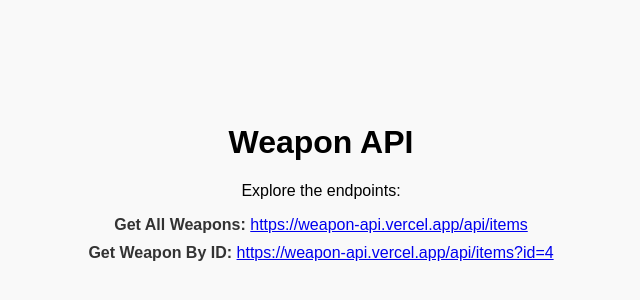
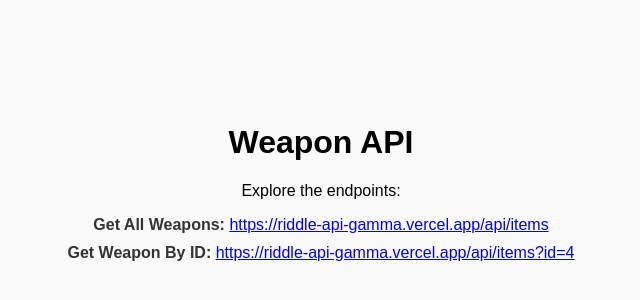
Before and after one commit to muhammadbalawal/riddle-api, a website: page index.html in a window 1280 px wide. Shown: the part 210-510 px from the top of the page, without its empty margins (319-959 px from the left). Drawn offline with Linux system fonts and the light colour scheme.

Commit message:
added html

```diff
--- a/index.html
+++ b/index.html
@@ -36,8 +36,8 @@
         <h1>Weapon API</h1>
         <p>Explore the endpoints:</p>
         <ul>
-            <li><span>Get All Weapons:</span> <a href="https://weapon-api.vercel.app/api/items" target="_blank">https://weapon-api.vercel.app/api/items</a></li>
-            <li><span>Get Weapon By ID:</span> <a href="https://weapon-api.vercel.app/api/items?id=4" target="_blank">https://weapon-api.vercel.app/api/items?id=4</a></li>
+            <li><span>Get All Weapons:</span> <a href="https://riddle-api-gamma.vercel.app/api/items" target="_blank">https://riddle-api-gamma.vercel.app/api/items</a></li>
+            <li><span>Get Weapon By ID:</span> <a href="https://riddle-api-gamma.vercel.app/api/items?id=4" target="_blank">https://riddle-api-gamma.vercel.app/api/items?id=4</a></li>
         </ul>
     </div>
 </body>
```
